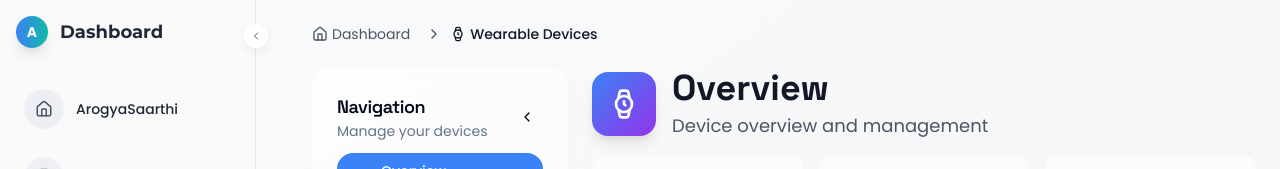
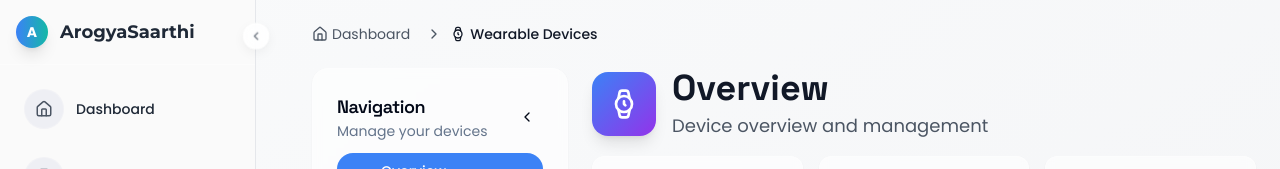
Before and after one commit to shreyanshsharma-1210/Snowflake_0601, a React (Vite) app: page /dashboard/miband in a window 1280 px wide. Both pictures are taken after a click on the button 64 px from the left and 36 px from the top of the page. Shown: the top 169 px of the page. Built offline with nearby package versions, Linux system fonts and the light colour scheme; a web font is replaced by a local one.

Commit message:
Top left

```diff
--- a/client/components/FloatingSidebar.tsx
+++ b/client/components/FloatingSidebar.tsx
@@ -43,7 +43,7 @@ export const FloatingSidebar = ({
   const scale = useResponsiveScale(1024, 0.65); // Minimum 65% scale
 
   const menuItems: MenuItem[] = [
-    { id: "home", label: "ArogyaSaarthi", icon: Home, href: "/dashboard" },
+    { id: "home", label: "Dashboard", icon: Home, href: "/dashboard" },
     {
       id: "government-yojana",
       label: "Government Yojana",
@@ -142,7 +142,7 @@ export const FloatingSidebar = ({
                     exit={{ opacity: 0, x: -20 }}
                     transition={{ duration: 0.2 }}
                   >
-                    Dashboard
+                    ArogyaSaarthi
                   </motion.span>
                 )}
               </AnimatePresence>
```
Also changed, not shown: 1 other file (tests, documents, lock files or other folders).
